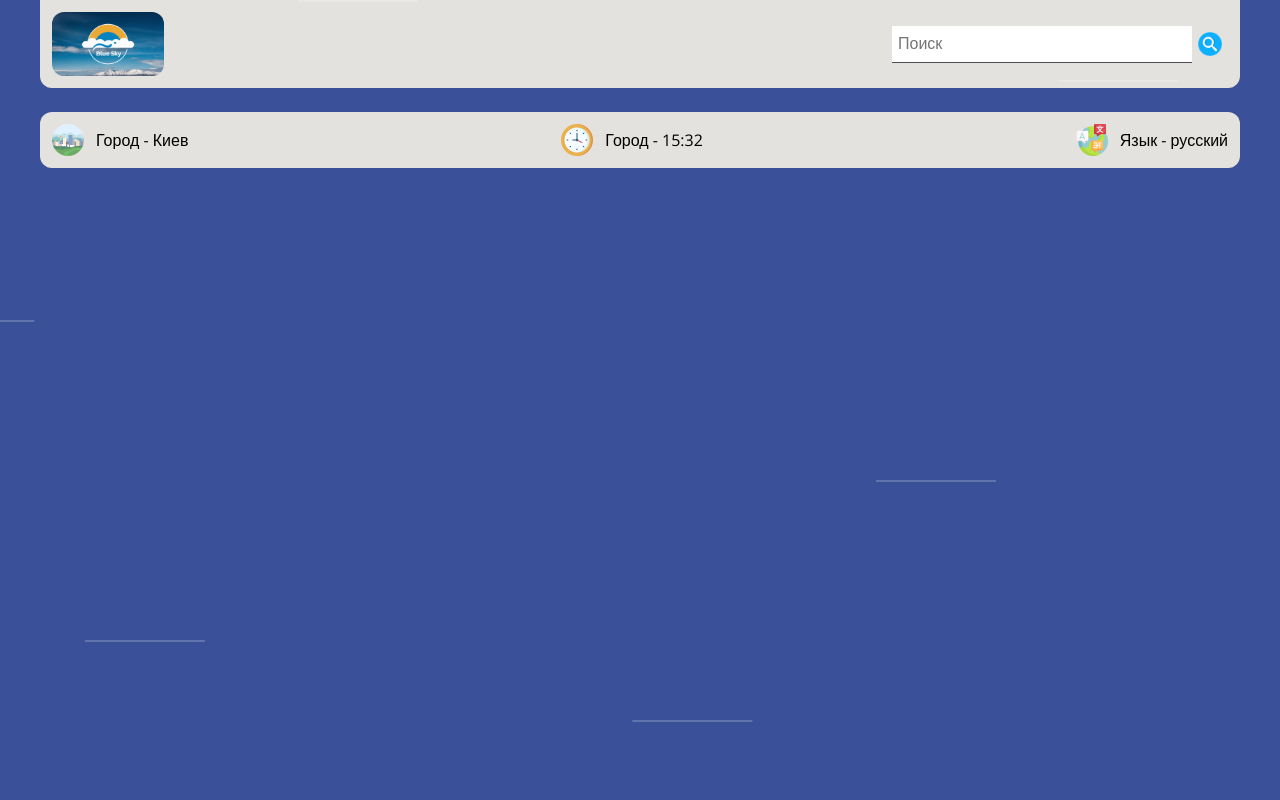
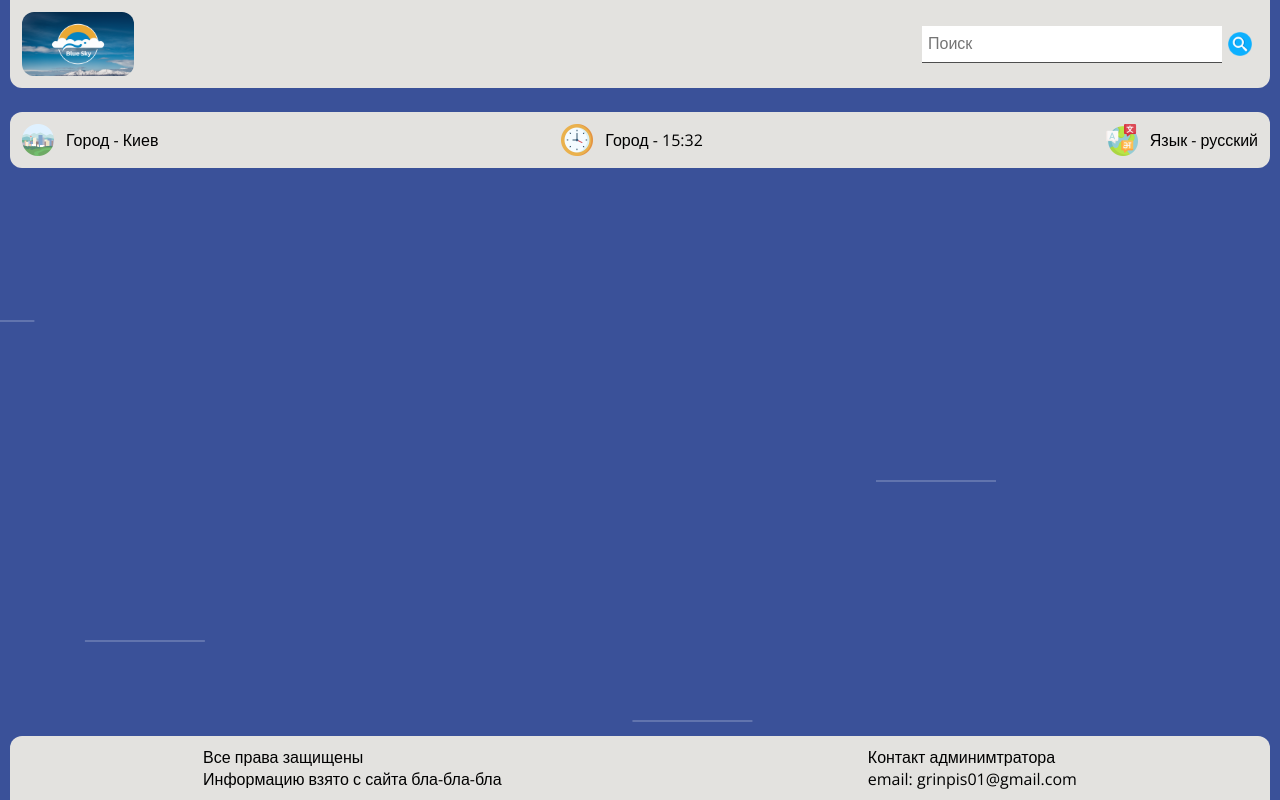
Before and after one commit to SonRayS/blueSky, a React (Vite) app: page / in a window 1280 px wide. Built offline with nearby package versions, Linux system fonts and the light colour scheme.

Commit message:
save style

```diff
--- a/src/components/GlobalStyle/Global.style.ts
+++ b/src/components/GlobalStyle/Global.style.ts
@@ -27,14 +27,13 @@ export const GlobalStyle = createGlobalStyle`
     color: #000000;
     background-color: #3A5199;
     overflow: hidden;
-    position: relative;
     }
 
 `;
 
 export const Container = styled.div`
+  position: relative;
+  min-height: 100vh;
   max-width: 1260px;
-  width: 100%;
   margin: 0 auto;
-  padding: 0 30px;
 `;
--- /dev/null
+++ b/src/components/footer/footer.style.ts
@@ -0,0 +1,18 @@
+import styled from "styled-components";
+
+export const Footer = styled.div`
+  background-color: #e3e2df;
+  border-radius: 12px 12px 0 0;
+  display: flex;
+  justify-content: space-around;
+  flex-wrap: nowrap;
+  flex-direction: row;
+  align-content: center;
+  align-items: center;
+  padding: 24px;
+  position: absolute;
+  bottom: 0;
+  left: 0;
+  min-width: 100%;
+  padding: 10px;
+`;
--- /dev/null
+++ b/src/components/footer/footer.tsx
@@ -0,0 +1,16 @@
+import * as S from "./footer.style";
+
+export default function Footer() {
+  return (
+    <S.Footer>
+      <div>
+        <p>Все права защищены</p>
+        <p>Информацию взято с сайта бла-бла-бла</p>
+      </div>
+      <div>
+        <p>Контакт админимтратора</p>
+        <p>email: grinpis01@gmail.com</p>
+      </div>
+    </S.Footer>
+  );
+}
--- a/src/components/header/Header.style.ts
+++ b/src/components/header/Header.style.ts
@@ -17,6 +17,11 @@ export const HeadersLogo = styled.img`
   width: 112px;
   border-radius: 12px;
   height: 64px;
+  transition: transform 0.3s ease;
+  &:hover {
+    cursor: pointer;
+    transform: scale(1.02);
+  }
 `;
 
 export const HeadersSearch = styled.div`
--- a/src/components/pages/HomePage/HomePage.tsx
+++ b/src/components/pages/HomePage/HomePage.tsx
@@ -1,12 +1,14 @@
 import Header from "../../header/Header";
 import { Container } from "../../globalStyle/Global.style";
 import Body from "../../body/body";
+import Footer from "../../footer/footer";
 
 export default function HomePage() {
   return (
     <Container>
       <Header />
       <Body />
+      <Footer />
     </Container>
   );
 }
```
